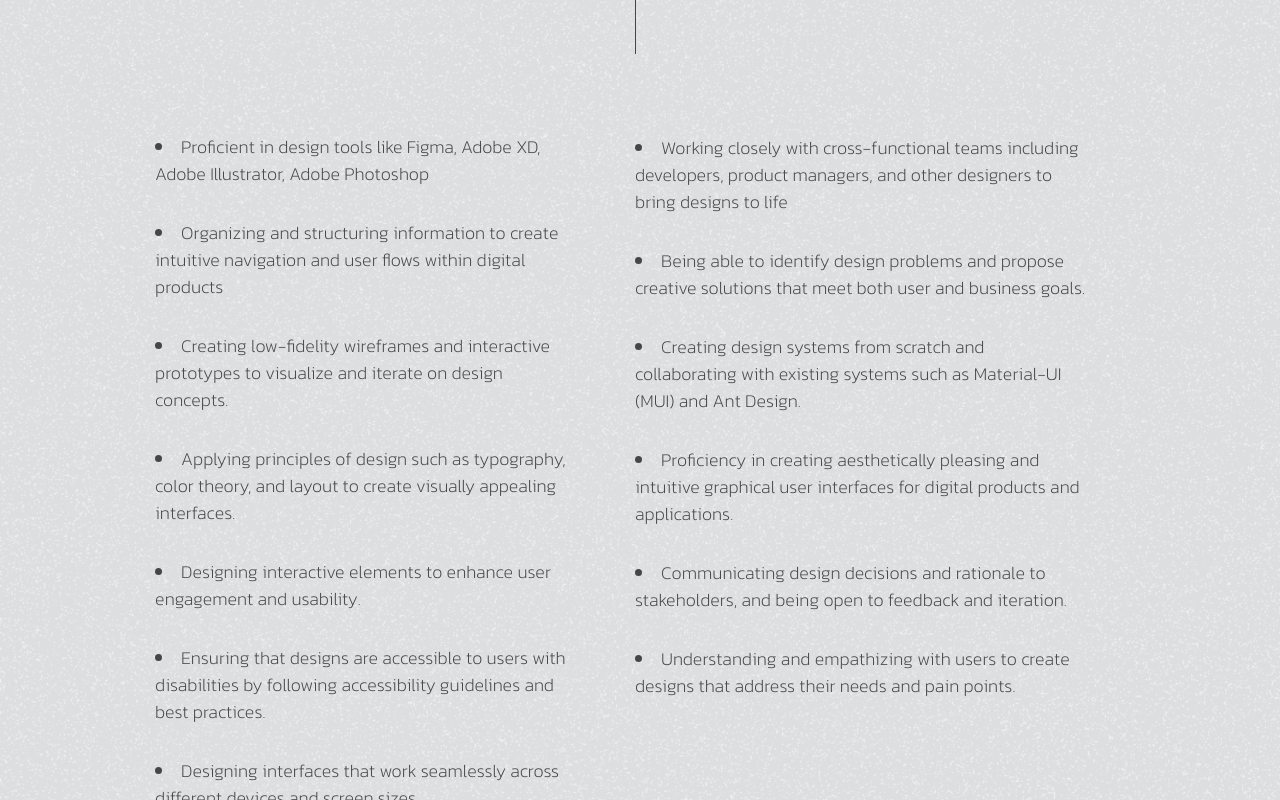
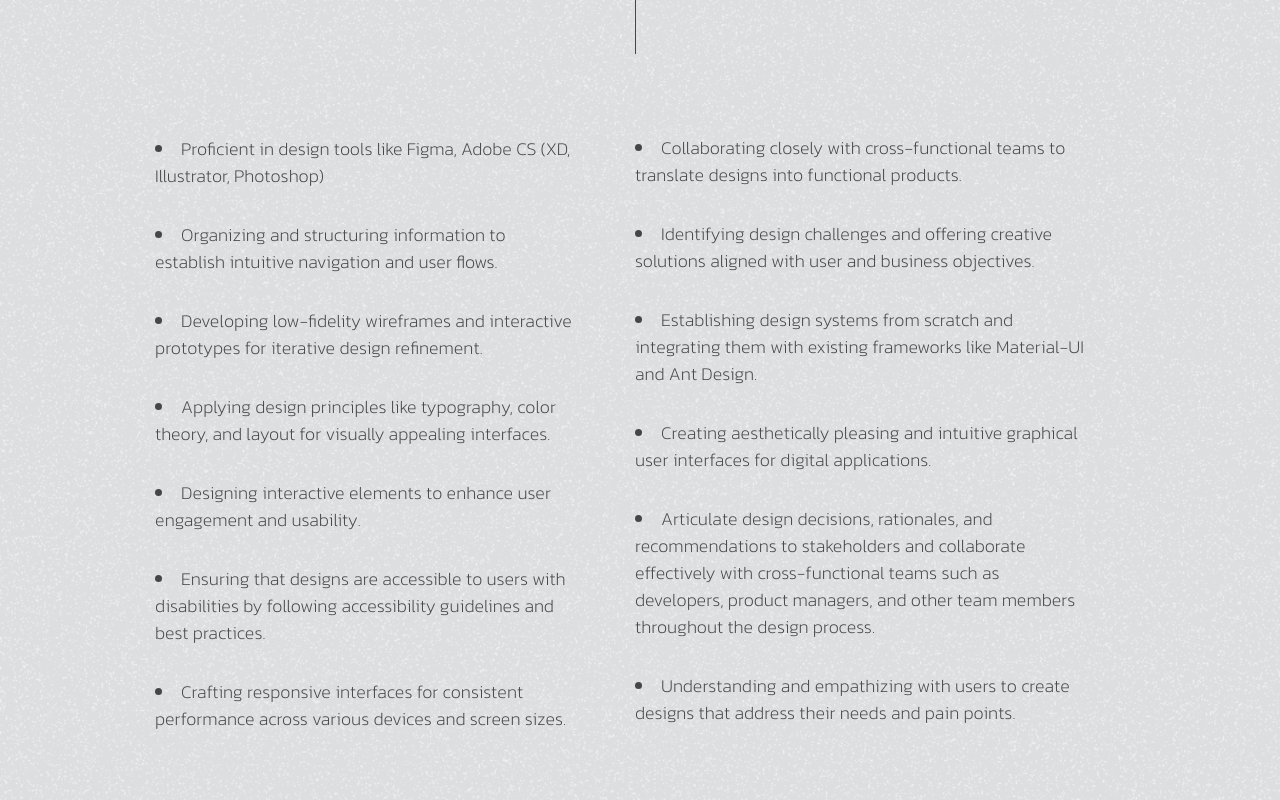
Before and after one commit to Martirosyan21/vahe21.github.io, a React (Create React App) app: page / in a window 1280 px wide. Shown: the part 2420-3220 px from the top of the page. Built offline with nearby package versions, Linux system fonts and the light colour scheme.

Commit message:
text changes

```diff
--- a/src/Components/Home/AboutComponent.js
+++ b/src/Components/Home/AboutComponent.js
@@ -23,7 +23,7 @@ const AboutComponent = ({}, ref)=>{
                 IT'S NOT JUST ABOUT PIXELS
             </p>
             <div className={'flex  justify-center '} >
-            <div className={'w-96 mr-24 self-end relative top-28'}>
+            <div className={'w-96 mr-24 self-end relative top-1.5'}>
                 <UnorderedList list={leftSectionPoints} className={'list-disc list-inside'} itemClassNem={'pb-8 font-Kanit text-s text-dark'}/>
             </div>
                 <MainText text={`it's about understanding what makes users tick and building designs that speak to their hearts.`} className="w-fit mr-10 self-end max-w-96">
--- a/src/constants/index.js
+++ b/src/constants/index.js
@@ -5,22 +5,22 @@ export const constants ={
 }
 
 export const rightSectionPoints=[
-    'Working closely with cross-functional teams including developers, product managers, and other designers to bring designs to life',
-    'Being able to identify design problems and propose creative solutions that meet both user and business goals.',
-    'Creating design systems from scratch and collaborating with existing systems such as Material-UI (MUI) and Ant Design.',
-    'Proficiency in creating aesthetically pleasing and intuitive graphical user interfaces for digital products and applications.',
-    'Communicating design decisions and rationale to stakeholders, and being open to feedback and iteration.',
+    'Collaborating closely with cross-functional teams to translate designs into functional products.',
+    'Identifying design challenges and offering creative solutions aligned with user and business objectives.',
+    'Establishing design systems from scratch and integrating them with existing frameworks like Material-UI and Ant Design.',
+    'Creating aesthetically pleasing and intuitive graphical user interfaces for digital applications.',
+    'Articulate design decisions, rationales, and recommendations to stakeholders and collaborate effectively with cross-functional teams such as developers, product managers, and other team members throughout the design process.',
     'Understanding and empathizing with users to create designs that address their needs and pain points.'
 ]
 
 export const leftSectionPoints=[
-    'Proficient in design tools like Figma, Adobe XD, Adobe Illustrator, Adobe Photoshop',
-    'Organizing and structuring information to create intuitive navigation and user flows within digital products',
-    'Creating low-fidelity wireframes and interactive prototypes to visualize and iterate on design concepts.',
-    'Applying principles of design such as typography, color theory, and layout to create visually appealing interfaces.',
+    'Proficient in design tools like Figma, Adobe CS (XD, Illustrator, Photoshop)',
+    'Organizing and structuring information to establish intuitive navigation and user flows.',
+    'Developing low-fidelity wireframes and interactive prototypes for iterative design refinement.',
+    'Applying design principles like typography, color theory, and layout for visually appealing interfaces.',
     'Designing interactive elements to enhance user engagement and usability.',
     'Ensuring that designs are accessible to users with disabilities by following accessibility guidelines and best practices.',
-    'Designing interfaces that work seamlessly across different devices and screen sizes.'
+    'Crafting responsive interfaces for consistent performance across various devices and screen sizes.'
 ]
 
 export const octaveTags = ['Live project', 'Product Desigh', 'UX Design', '2024']
```
